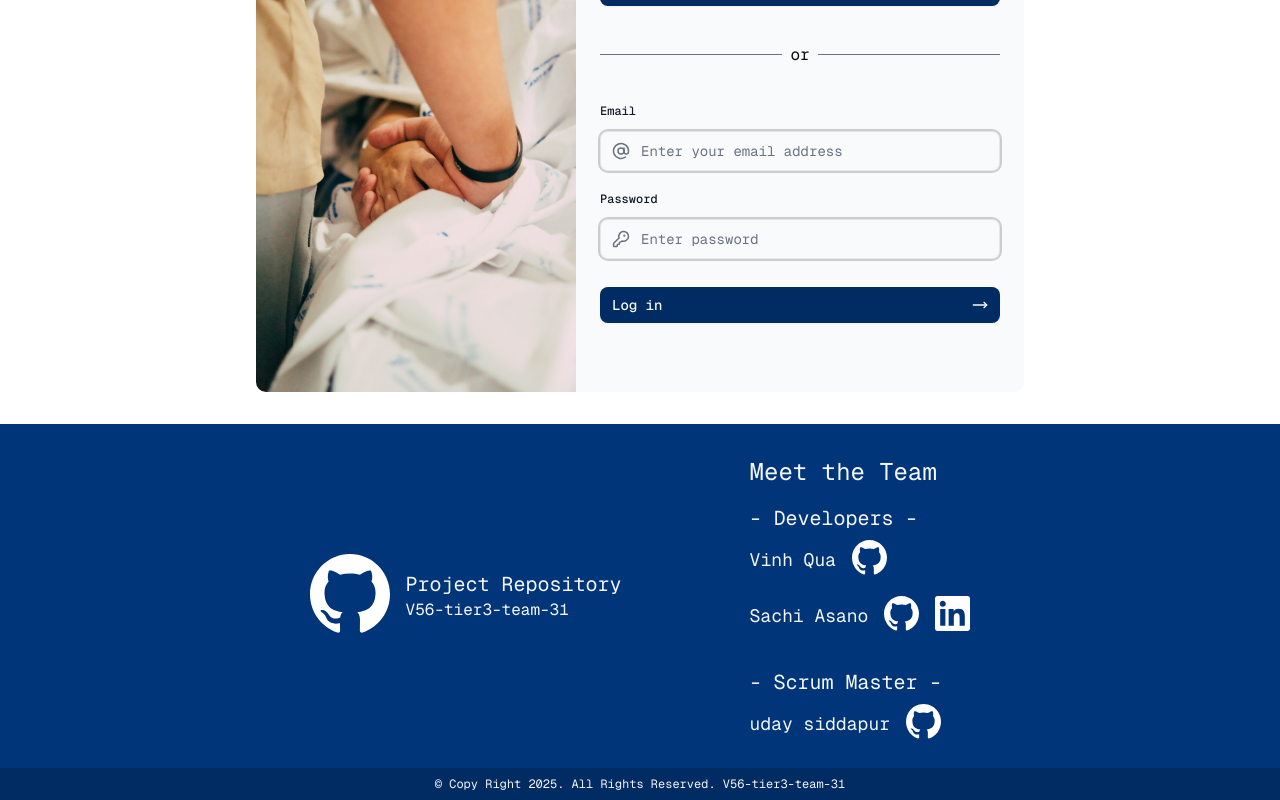
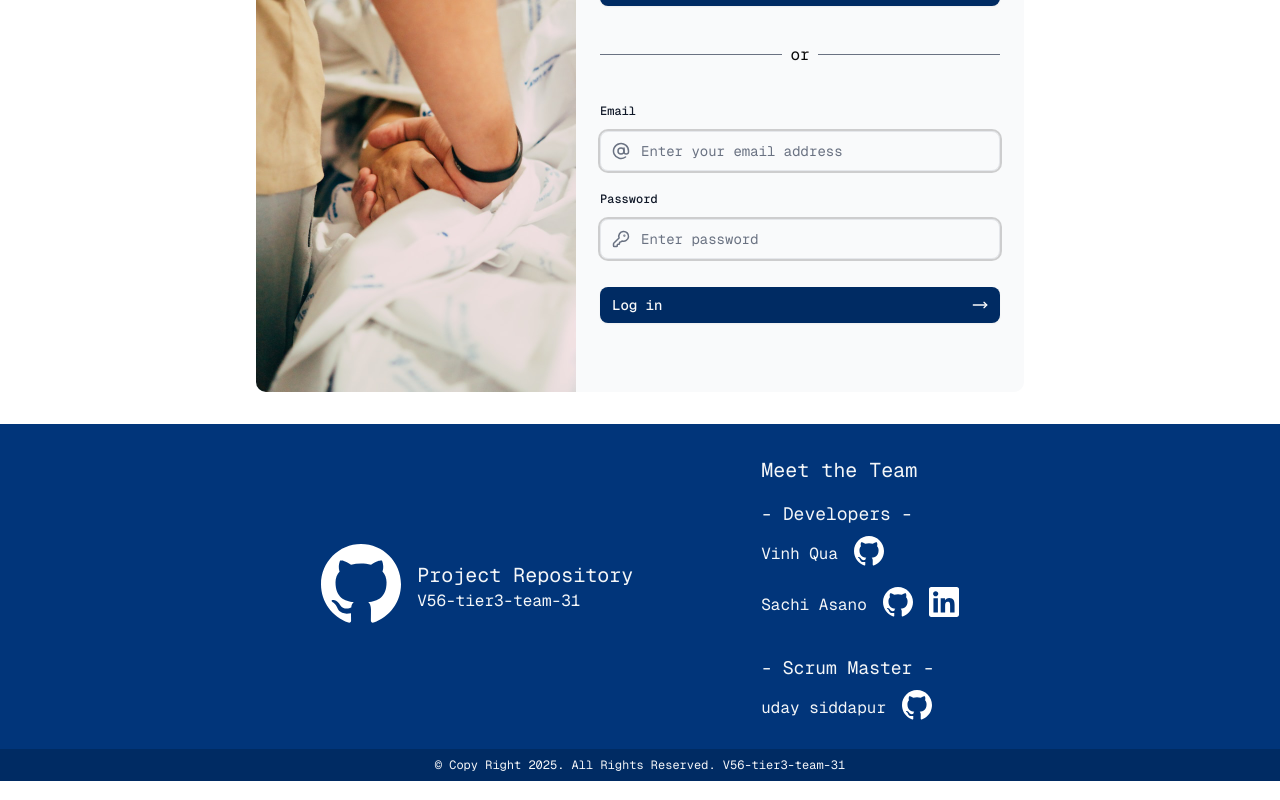
Before and after one commit to chingu-voyages/V56-tier3-team-31, a Next.js app in the folder frontend/: page / in a window 1280 px wide. Shown: the part 560-1360 px from the top of the page. Built offline with nearby package versions, Linux system fonts and the light colour scheme; no server answers.

Commit message:
style: V56T31-55 - tweak font and icon sizes

```diff
--- a/frontend/src/components/creator.tsx
+++ b/frontend/src/components/creator.tsx
@@ -34,8 +34,8 @@ const CreatorLink = ({ type, href }: CreatorLinkProps) => {
       <Image
         src={iconAttributes.src}
         alt={iconAttributes.alt}
-        width={35}
-        height={35}
+        width={30}
+        height={30}
       />
     </Link>
   );
@@ -49,7 +49,7 @@ interface CreatorProps {
 const Creator = ({ creatorName, links }: CreatorProps) => {
   return (
     <dd className="flex flex-col items-center gap-1 mb-2 lg:flex-row lg:gap-4">
-      <p className="text-lg">{creatorName}</p>
+      <p>{creatorName}</p>
       <div className="flex gap-4">
         {links.map((link, index) => (
           <CreatorLink key={index} type={link.type} href={link.href} />
--- a/frontend/src/components/footer.tsx
+++ b/frontend/src/components/footer.tsx
@@ -28,11 +28,11 @@ const Footer = () => {
         </Link>
 
         <div className="flex flex-col items-center lg:items-start">
-          <h6 className="text-2xl mt-4">Meet the Team</h6>
+          <h6 className="text-xl mt-4">Meet the Team</h6>
           <dl className="flex flex-col items-center gap-2 lg:items-start">
-            <dt className="text-xl mt-4">- Developers -</dt>
+            <dt className="text-lg mt-4">- Developers -</dt>
 
-            <div className="flex flex-col items-center gap-2 sm:flex-row sm:gap-6 lg:flex-col lg:items-start lg:gap-2">
+            <div className="flex flex-col items-center gap-2 sm:flex-row sm:gap-8 lg:flex-col lg:items-start lg:gap-2">
               {creatorsInfo.developers.map((dev, index) => (
                 <Creator
                   key={index}
@@ -42,7 +42,7 @@ const Footer = () => {
               ))}
             </div>
 
-            <dt className="text-xl mt-4">- Scrum Master -</dt>
+            <dt className="text-lg mt-4">- Scrum Master -</dt>
 
             {creatorsInfo.scrumMasters.map((dev, index) => (
               <Creator
```
